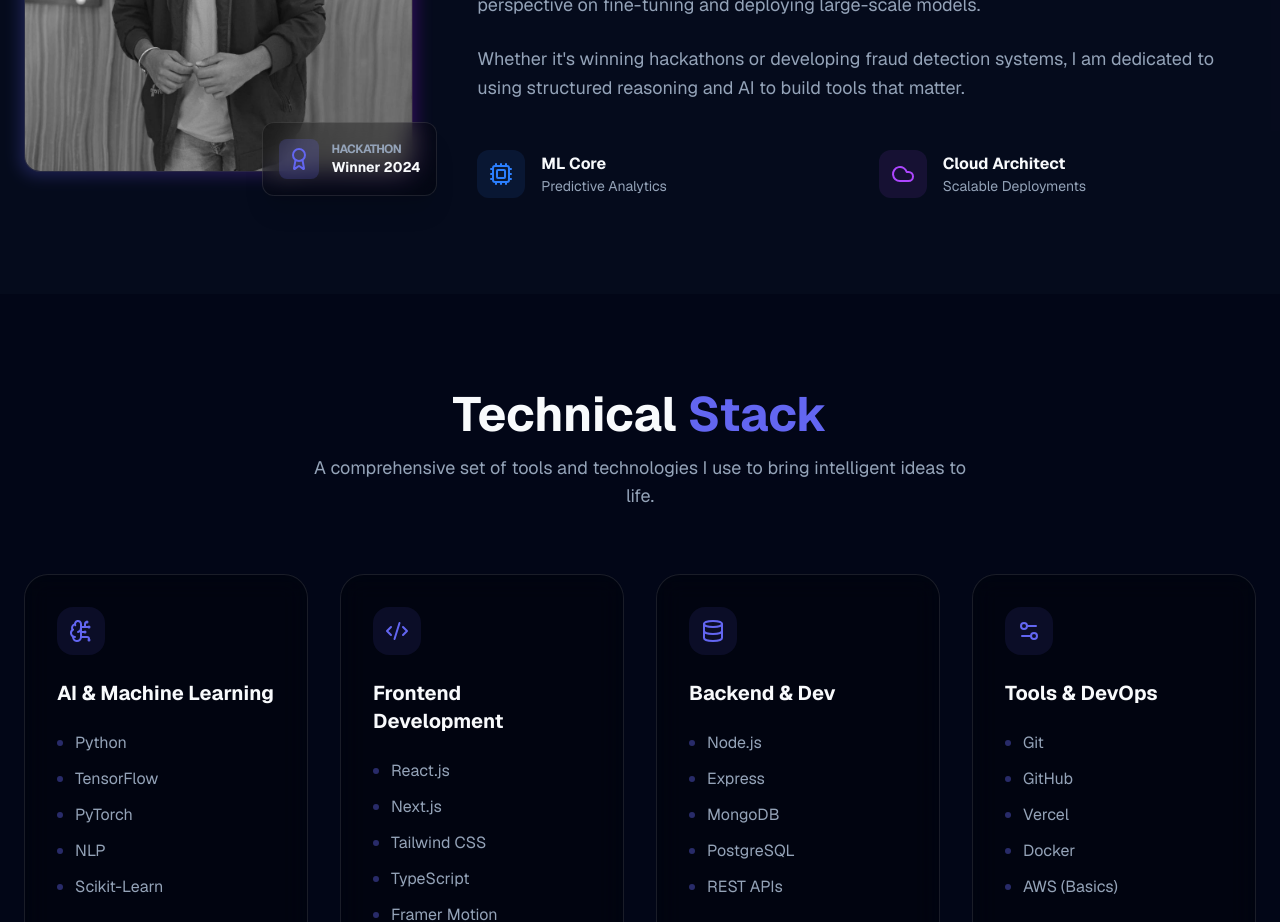
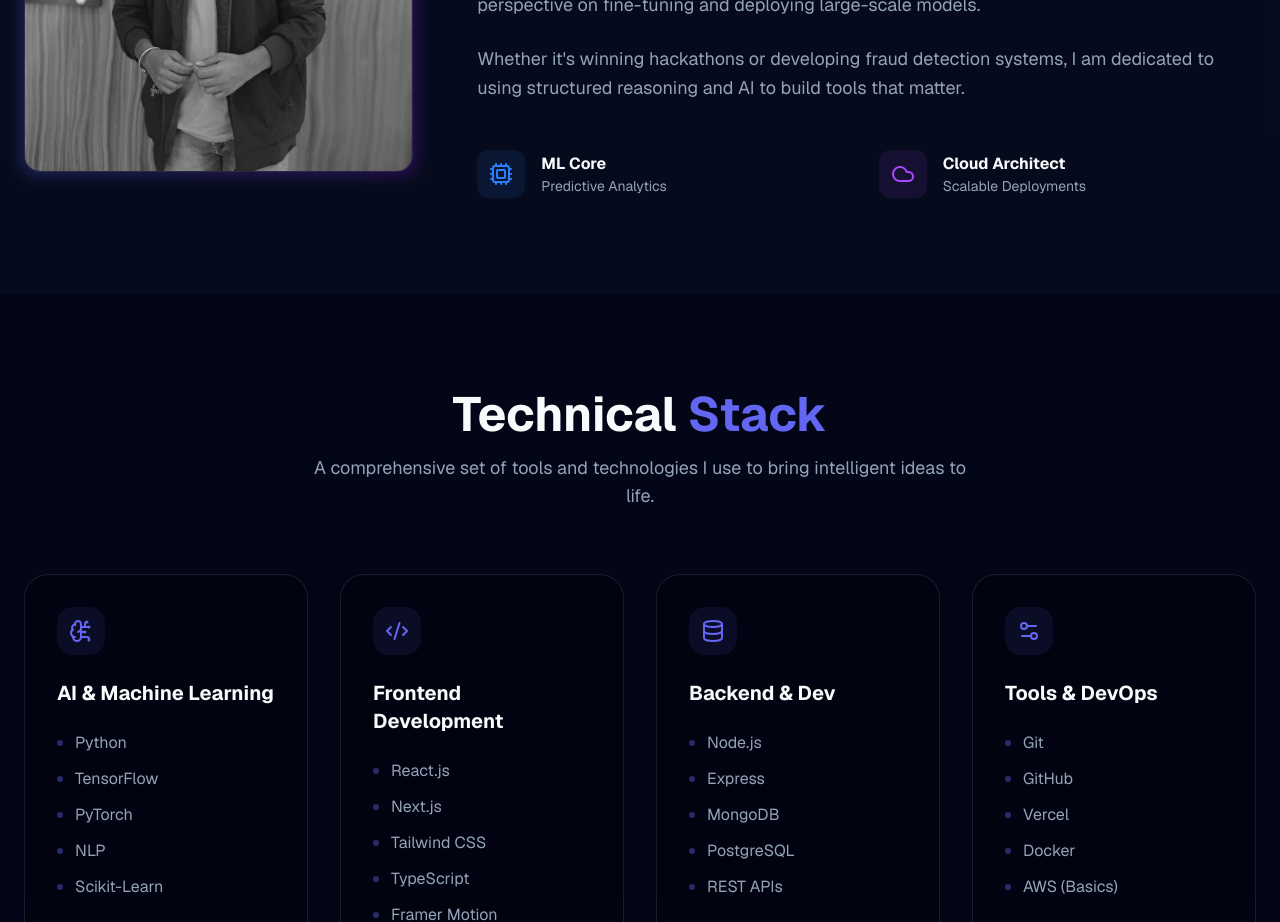
Before and after one commit to shubhamsingh-s/Portfolio, a Next.js app: page / in a window 1280 px wide. Shown: the part 1140-2062 px from the top of the page. Built offline with nearby package versions, Linux system fonts and the light colour scheme.

Commit message:
Remove hackathon winner badge

```diff
--- a/src/components/About.tsx
+++ b/src/components/About.tsx
@@ -25,18 +25,7 @@ const About = () => {
                 />
               </div>
             </div>
-            {/* Stats/Badges */}
-            <div className="absolute -bottom-6 -right-6 glass p-4 rounded-xl shadow-xl hidden md:block">
-              <div className="flex items-center gap-3">
-                <div className="bg-accent/20 p-2 rounded-lg">
-                  <Award className="w-6 h-6 text-accent" />
-                </div>
-                <div>
-                  <p className="text-xs text-muted-foreground uppercase font-bold tracking-tighter">Hackathon</p>
-                  <p className="text-sm font-bold">Winner 2024</p>
-                </div>
-              </div>
-            </div>
+
           </motion.div>
 
           <motion.div
```
